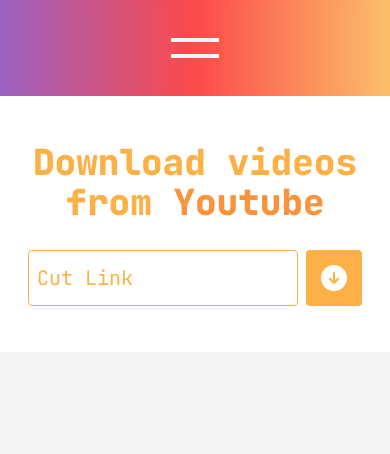
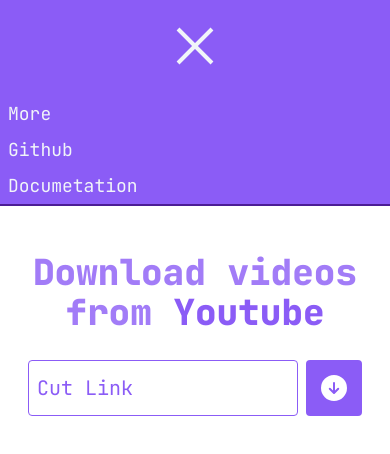
Before and after one commit to jsalexsandro/saing, a Next.js app: page / in a window 390 px wide. Both pictures are taken after a click on the button 195 px from the left and 48 px from the top of the page. Shown: the top 454 px of the page. Built offline with nearby package versions, Linux system fonts and the light colour scheme.

Commit message:
Changed interface colors and created menu

```diff
--- a/src/components/Form.tsx
+++ b/src/components/Form.tsx
@@ -4,14 +4,14 @@
   return (
     <section className="w-full bg-white font-extrabold flex items-center flex-col gap-7 justify-center h-64">
       <div className="w-full h-auto">
-        <h1 className="text-4xl text-center text-[rgba(252,176,69,1)]">
-          Download videos from <span className="text-orange-400">Youtube</span>
+        <h1 className="text-4xl text-center text-violet-500">
+            <span className="opacity-80">Download videos from</span> <span className="opacity-100">Youtube</span>
         </h1>
       </div>
       <div className="flex items-center justify-center gap-2">
-        <input placeholder="Cut Link " className="focus:border-orange-500 placeholder:text-[rgba(252,176,69,1)]  h-14 w-[545px] max-sm:w-[270px] text-xl text-[rgba(252,176,69,1)] font-normal border border-[rgba(252,176,69,1)] indent-2 rounded outline-none"  />
-        <button className="hover:bg-orange-400 w-14 h-14 bg-[rgba(252,176,69,1)] rounded flex items-center justify-center">
-          <ArrowCircleDown weight="fill" className="text-white" size={32} />
+        <input placeholder="Cut Link " className="focus:border-violet-700 placeholder:text-violet-500  h-14 w-[545px] max-sm:w-[270px] text-xl text-violet-500 font-normal border border-violet-500 indent-2 rounded outline-none"  />
+        <button className="hover:bg-violet-700 w-14 h-14 bg-violet-500 rounded flex items-center justify-center">
+          <ArrowCircleDown weight="fill" id="icon" className="text-white" size={32} />
         </button>
       </div>
     </section>
--- a/src/components/Header.tsx
+++ b/src/components/Header.tsx
@@ -1,6 +1,10 @@
+import { useMenuInfo } from "../hooks/useInfoMenu"
+
 export function Header(){
+  const { set: MenuFunction } = useMenuInfo()
+
   return (
-    <header className="w-full h-24 flex items-center justify-around bg-white bg-opacity-20 backdrop-blur-sm">
+    <header className="w-full h-24 flex items-center justify-around bg-violet-500">
       <div className="max-sm:hidden">
         <h1 className="text-2xl text-slate-100">
           SAING.NET
@@ -21,10 +25,13 @@
           </ul>
         </nav>
       </div>
-      <div className="sm:hidden">
+
+      {/* 44 meio extato */}
+
+      <div onClick={ MenuFunction } className="sm:hidden">
         <button className="w-24 h-24 flex flex-col gap-3 items-center justify-center">
-          <span className="w-12 h-1 bg-slate-100" />
-          <span className="w-12 h-1 bg-slate-100" />
+          <span id="dash-1" className="w-12 h-1 transition-all absolute top-9  bg-slate-100" />
+          <span id="dash-2" className="w-12 h-1 transition-all absolute top-14 bg-slate-100" />
         </button>
       </div>
     </header>
--- /dev/null
+++ b/src/components/Menu.tsx
@@ -0,0 +1,27 @@
+import { useMenuInfo } from "../hooks/useInfoMenu"
+
+export function Menu(){
+  const { isOpen } = useMenuInfo()
+
+  if (!isOpen){
+    return <></>
+  }
+
+  return (
+    <menu className="sm:hidden bg-violet-500 border-b-2 border-violet-900">
+      <div>
+        <ul className="text-lg text-slate-100">
+          <li className="px-2 py-1">
+            <a href="#" className="hover:text-slate-300 transition-colors">More</a>
+          </li>
+          <li className="px-2 py-1">
+            <a href="#" className="hover:text-slate-300 transition-colors">Github</a>
+          </li>
+          <li className="px-2 py-1">
+            <a href="#" className="hover:text-slate-300 transition-colors">Documetation</a>
+          </li>
+        </ul>
+      </div>
+    </menu>
+  )
+}
--- /dev/null
+++ b/src/hooks/useInfoMenu.tsx
@@ -0,0 +1,35 @@
+import { createContext, ReactElement, useState, useContext } from "react";
+import { AnimateButton } from "../scripts/AnimateButtons";
+
+export type MenuInfo = {
+  isOpen?: boolean;
+  set:() => void;
+  setOpen:() => void;
+  setClose:() => void;
+}
+
+const ContextMenu = createContext({ } as MenuInfo);
+
+export const MenuInfoProvider= ({ children }:{ children:ReactElement }) => {
+
+  const [isOpen, setIsOpen] = useState(false);
+
+  const MenuProps:MenuInfo = {
+    isOpen,
+    set: () => {
+      AnimateButton(isOpen)
+      setIsOpen(!isOpen)
+    },
+    setOpen: () => setIsOpen(true),
+    setClose: () => setIsOpen(false)
+  }
+
+  return (
+    <ContextMenu.Provider value={ MenuProps }>
+      {children}
+    </ContextMenu.Provider>
+  );
+
+}
+
+export const useMenuInfo = () => useContext(ContextMenu);
--- a/src/pages/index.tsx
+++ b/src/pages/index.tsx
@@ -1,11 +1,16 @@
 import { Fragment } from "react";
 import { Form } from "../components/Form";
 import { Header } from "../components/Header";
+import { MenuInfoProvider } from "../hooks/useInfoMenu";
+import { Menu } from "../components/Menu";
 
 export default function Index(){
   return (
     <Fragment>
-      <Header/>
+      <MenuInfoProvider>
+        <Header/>
+        <Menu/>
+      </MenuInfoProvider>
       <main className="w-full h-screen bg-gray-100">
         <Form/>
       </main>
--- /dev/null
+++ b/src/scripts/AnimateButtons.ts
@@ -0,0 +1,17 @@
+export function AnimateButton(isOpen: boolean){ // Animate Button of Menu Mobile
+  const dashOne = document.getElementById("dash-1") as HTMLButtonElement;
+  const dashTwo = document.getElementById("dash-2") as HTMLButtonElement;
+
+  if (isOpen === false){
+    dashOne.style.top = "44px";
+    dashTwo.style.top = "44px";
+    dashOne.style.transform = "rotate(45deg)";
+    dashTwo.style.transform = "rotate(-45deg)";
+  } else {
+    dashOne.style.top = "36px";
+    dashTwo.style.top = "56px";
+    dashOne.style.transform = "rotate(0deg)";
+    dashTwo.style.transform = "rotate(0deg)";
+  }
+
+}
--- a/src/styles/globals.css
+++ b/src/styles/globals.css
@@ -3,12 +3,8 @@
 @tailwind utilities;
 
 body {
-  background: #833ab4;
+  background: rgba(253,29,29,1);
   background: -moz-linear-gradient(90deg, rgba(131,58,180,1) 0%, rgba(253,29,29,1) 50%, rgba(252,176,69,1) 100%);
-  background: -webkit-linear-gradient(90deg, rgba(131,58,180,1) 0%, rgba(253,29,29,1) 50%, rgba(252,176,69,1) 100%);
+  background: -webkit-linear-gradient(90deg, rgba(131,58,180,1) 0%, #fd1d1d 50%, rgba(252,176,69,1) 100%);
   background: linear-gradient(90deg, rgba(131,58,180,1) 0%, rgba(253,29,29,1) 50%, rgba(252,176,69,1) 100%);
 }
-
-:root {
-  --yellow:rgb(238, 146, 17);
-}
```
Also changed, not shown: 1 other file (tests, documents, lock files or other folders).
